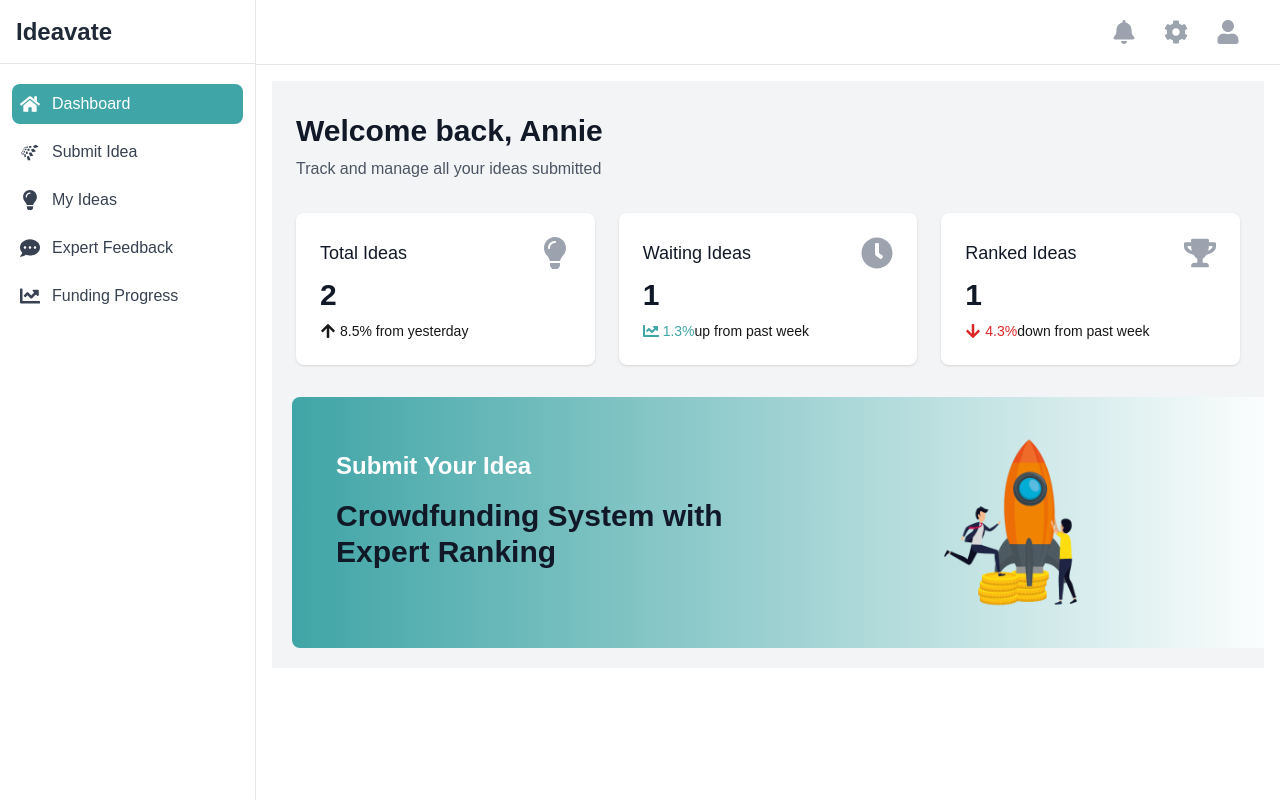
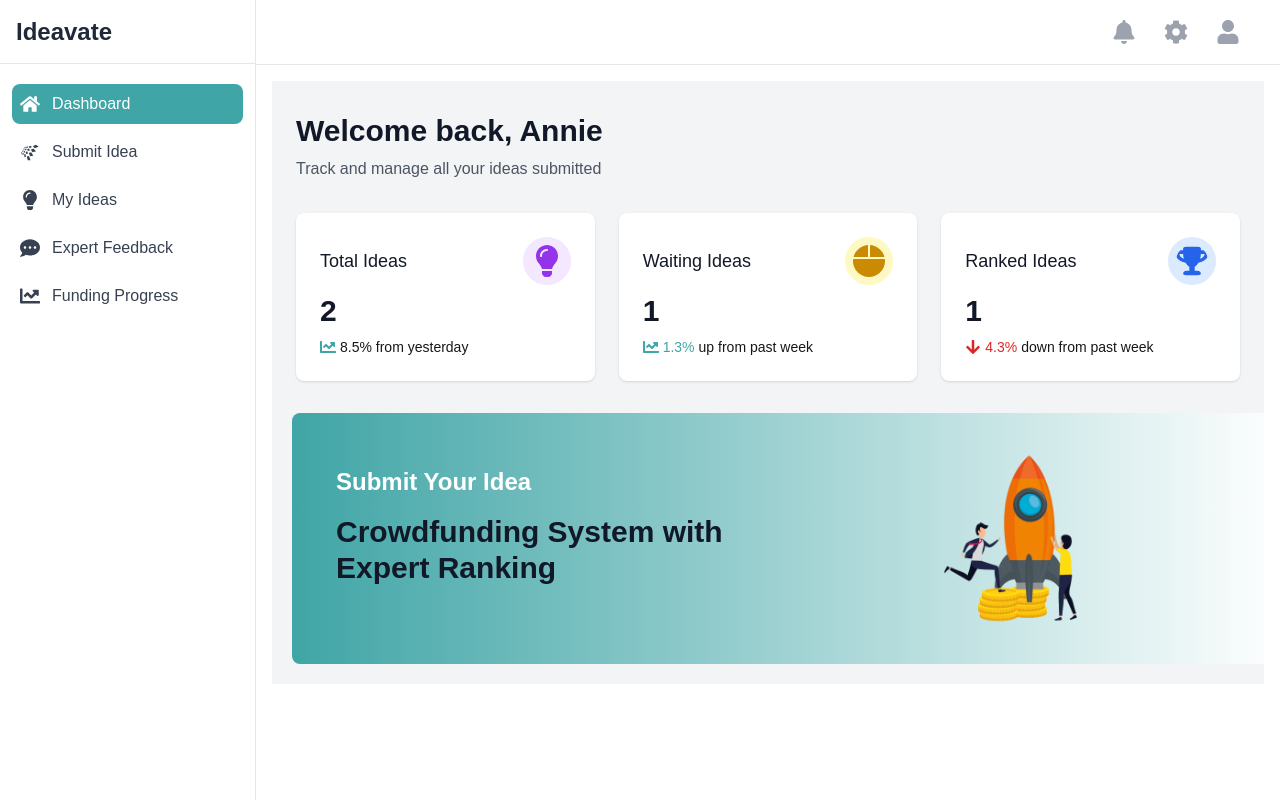
Before and after one commit to sarahannie/Ideavate, a Next.js app: page /innovator/dashboard in a window 1280 px wide. Built offline with nearby package versions, Linux system fonts and the light colour scheme; no server answers.

Commit message:
adjusted the statist card

```diff
--- a/src/Dashboard/Innovators/components/Statecard.jsx
+++ b/src/Dashboard/Innovators/components/Statecard.jsx
@@ -1,16 +1,25 @@
-import { FaArrowDown, FaArrowUp, FaCartArrowDown, FaChartLine } from 'react-icons/fa'
+import { FaArrowDown, FaArrowUp, FaBox, FaCartArrowDown, FaChartLine } from 'react-icons/fa'
+import { FaClock, FaLightbulb, FaTrophy } from 'react-icons/fa'
 
 export function StatCard({ title, value, change, start, down, icon: Icon }) {
   return (
     <div className="bg-white p-6 rounded-lg shadow">
       <div className="flex items-center justify-between">
         <h3 className="text-lg font-medium text-gray-900">{title}</h3>
-        <Icon className="h-8 w-8 text-gray-400" />
+        <Icon className={`h-12 w-12 rounded-full p-2 ${
+              Icon === FaLightbulb
+                ? "text-purple-600 bg-purple-100"
+                : Icon === FaBox
+                  ? "text-yellow-600 bg-yellow-100"
+                  : Icon === FaTrophy
+                    ? "text-blue-600 bg-blue-100"
+                    : "text-purple-600 bg-purple-100"
+            }`} />
       </div>
       <p className="mt-2 text-3xl font-semibold text-gray-900">{value}</p>
       {change && (
         <p className="mt-2 flex items-center text-sm text-green-600">
-          <FaArrowUp className="h-4 w-4 mr-1" />
+          <FaChartLine className="h-4 w-4 mr-1 text-green" />
           {change} from yesterday
         </p>
       )}
@@ -18,7 +27,7 @@ export function StatCard({ title, value, change, start, down, icon: Icon }) {
         start && (
           <p className="mt-2 flex items-center text-sm text-green-600">
             <FaChartLine className="h-4 w-4 mr-1 text-green" />
-            <span className='text-green'>{start}</span> up from past week
+            <span className='text-green mr-1'>{start}</span> up from past week
           </p>
         )
       }
@@ -26,7 +35,7 @@ export function StatCard({ title, value, change, start, down, icon: Icon }) {
         down && (
           <p className="mt-2 flex items-center text-sm text-green-600">
             <FaArrowDown className="h-4 w-4 mr-1 text-red-600" />
-           <span className='text-red-600'>{down}</span> down from past week
+           <span className='text-red-600 mr-1'>{down}</span> down from past week
           </p>
         )
       }
--- a/src/Dashboard/Innovators/home/home.jsx
+++ b/src/Dashboard/Innovators/home/home.jsx
@@ -1,7 +1,7 @@
 'use client'
 import React from 'react'
 import { StatCard } from '../components/Statecard'
-import { FaClock, FaLightbulb, FaTrophy } from 'react-icons/fa'
+import { FaClock, FaLightbulb,FaBox, FaTrophy } from 'react-icons/fa'
 import Image from 'next/image'
 import rock from "@/public/rocket-coins.png"
 import { useUser } from '@/app/context/user'
@@ -22,7 +22,7 @@ export const Home = () => {
 
             <div className="mt-8 grid grid-cols-1 gap-6 md:grid-cols-2 lg:grid-cols-3">
               <StatCard title="Total Ideas" value="2" change="8.5%"icon={FaLightbulb} />
-              <StatCard title="Waiting Ideas" value="1" start="1.3%" icon={FaClock} />
+              <StatCard title="Waiting Ideas" value="1" start="1.3%" icon={FaBox} />
               <StatCard title="Ranked Ideas" value="1" down={"4.3%"} icon={FaTrophy} />
             </div>
           </div>
```
